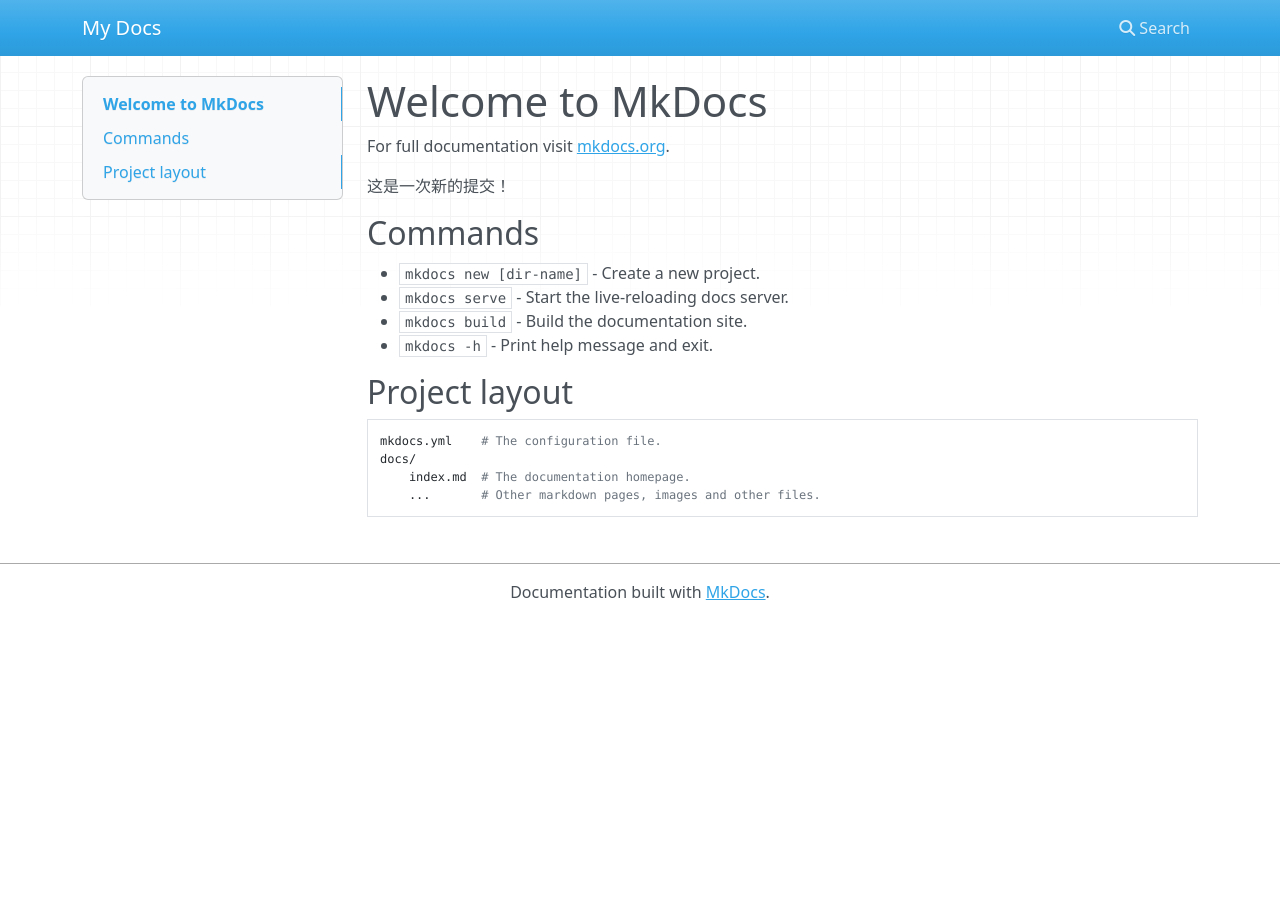
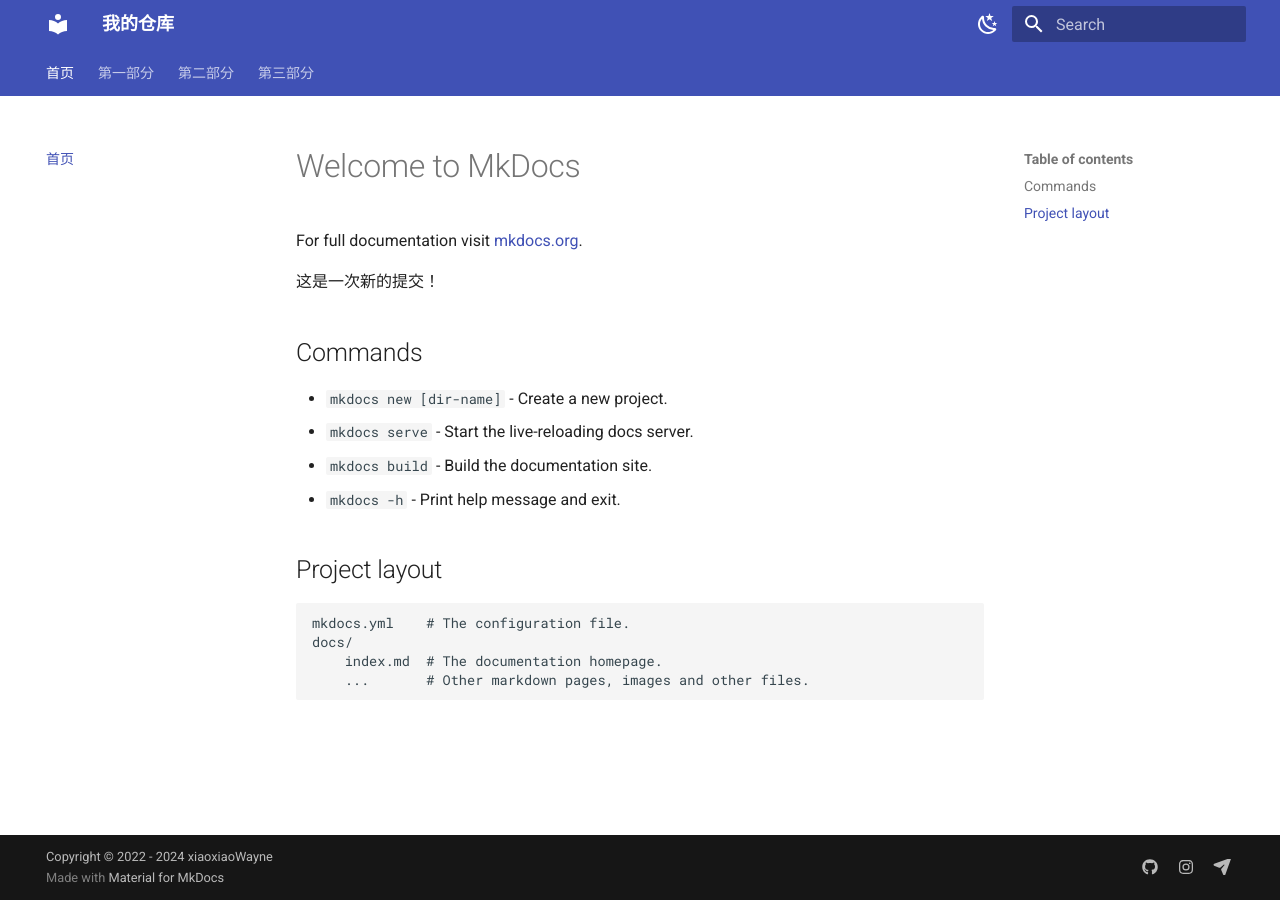
Before and after one commit to SmilingWayne/LeetCode, an MkDocs documentation site: the page built from docs/index.md, in a window 1280 px wide. Built offline with MkDocs 1.6.1 and Material for MkDocs 9.7.7, drawn with Linux system fonts in a browser that asks for light colours; nearby versions of some CDN libraries.

Commit message:
Add Step 2 pages

```diff
--- a/mkdocs.yml
+++ b/mkdocs.yml
@@ -1 +1,47 @@
-site_name: My Docs
+site_name: 我的仓库
+site_url: https://smilingwayne.github.io/LeetCode/
+
+nav:
+  - 首页: index.md
+  - 第一部分:
+      - Part1/index.md
+      - 随机文本: Part1/File1.md
+  - 第二部分:
+      - Part2/index.md
+  - 第三部分:
+      - Part3/index.md
+docs_dir: docs/
+
+theme:
+  name: material
+  features:
+    - navigation.tabs
+    - search.suggest
+    - search.highlight
+    - search.share
+    - navigation.top
+    - navigation.indexes
+  palette:
+    - media: "(prefers-color-scheme: light)"
+
+      scheme: default
+      toggle:
+        icon: material/weather-night
+        name: Switch to dark mode
+
+    - media: "(prefers-color-scheme: dark)"
+      scheme: slate
+      toggle:
+        icon: material/weather-sunny
+        name: Switch to light mode
+
+extra:
+  social:
+    - icon: fontawesome/brands/github
+      link: https://github.com/
+    - icon: fontawesome/brands/instagram
+      link: https://www.instagram.com/
+    - icon: fontawesome/solid/paper-plane
+      link: mailto:xiaoxiaowayne@163.com
+
+copyright: Copyright &copy; 2022 - 2024 xiaoxiaoWayne
```
Also changed, not shown: docs/Part1/File1.md (added, +9 -0 lines), docs/Part1/index.md (added, +15 -0 lines), docs/Part2/index.md (added, +7 -0 lines), docs/Part3/index.md (added).
